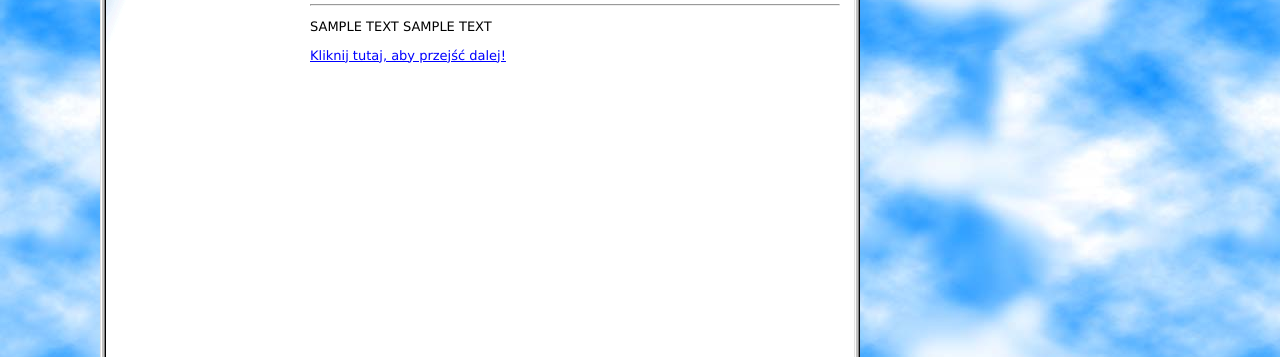
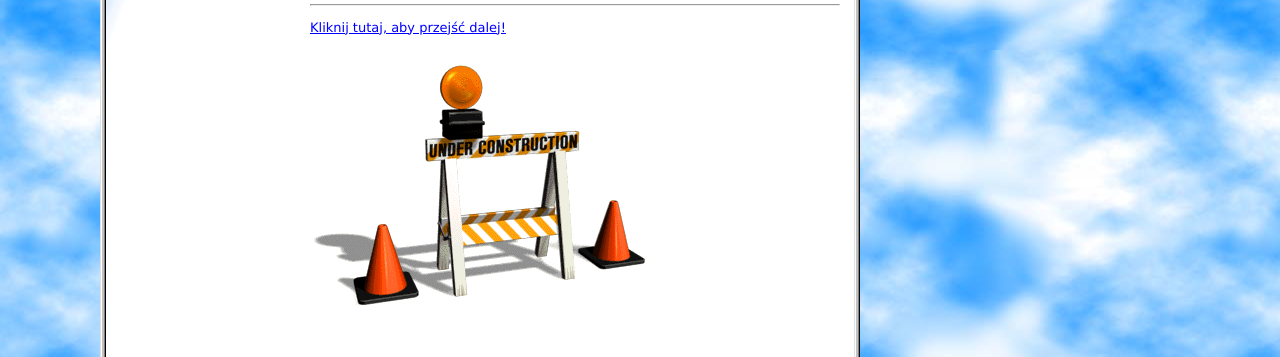
Before and after one commit to kesierzg/kesierzg.github.io, a plain HTML site: page index.html in a window 1280 px wide. Shown: the part 350-707 px from the top of the page. Drawn offline with Linux system fonts and the light colour scheme.

Commit message:
Under construction fix

```diff
--- a/index.html
+++ b/index.html
@@ -3,7 +3,7 @@
 <html lang="pl">
 <head>
   <meta http-equiv="Content-Type" content="text/html; charset=UTF-8">
-  <title>Moja Retro Strona</title>
+  <title>ziabkowski.pl</title>
   <style type="text/css">
     body {
       background-image: url("images/ss221.jpg");
@@ -136,8 +136,8 @@
         <marquee behavior="scroll" direction="left">To jest przesuwający się tekst!</marquee>
       </center>
       <hr>
-      <p style="font-family: Verdana; font-size: 13px;">SAMPLE TEXT SAMPLE TEXT</p>
-      <p><a href="strona2.html" style="color: blue; font-family: Verdana; font-size: 13px;">Kliknij tutaj, aby przejść dalej!</a></p>
+      <p><a href="mozejutro.html" style="color: blue; font-family: Verdana; font-size: 13px;">Kliknij tutaj, aby przejść dalej!</a></p>
+	  <img src="images/undercon.gif">
     </div>
   </div>
   <div id="taskbar">
```
Also changed, not shown: mozejutro.html (added, +8 -0 lines), images/nierobie.jpg (added).
